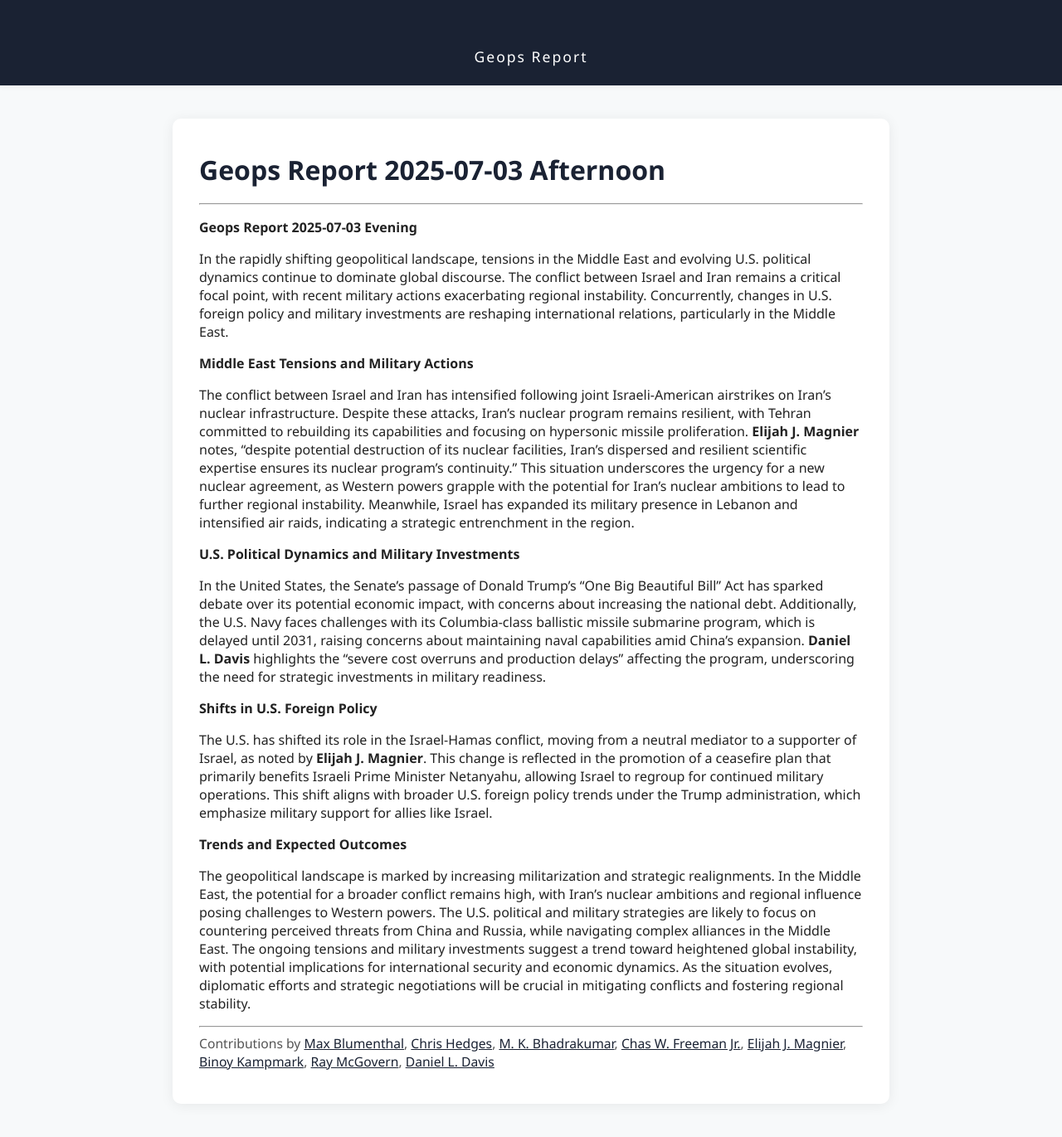
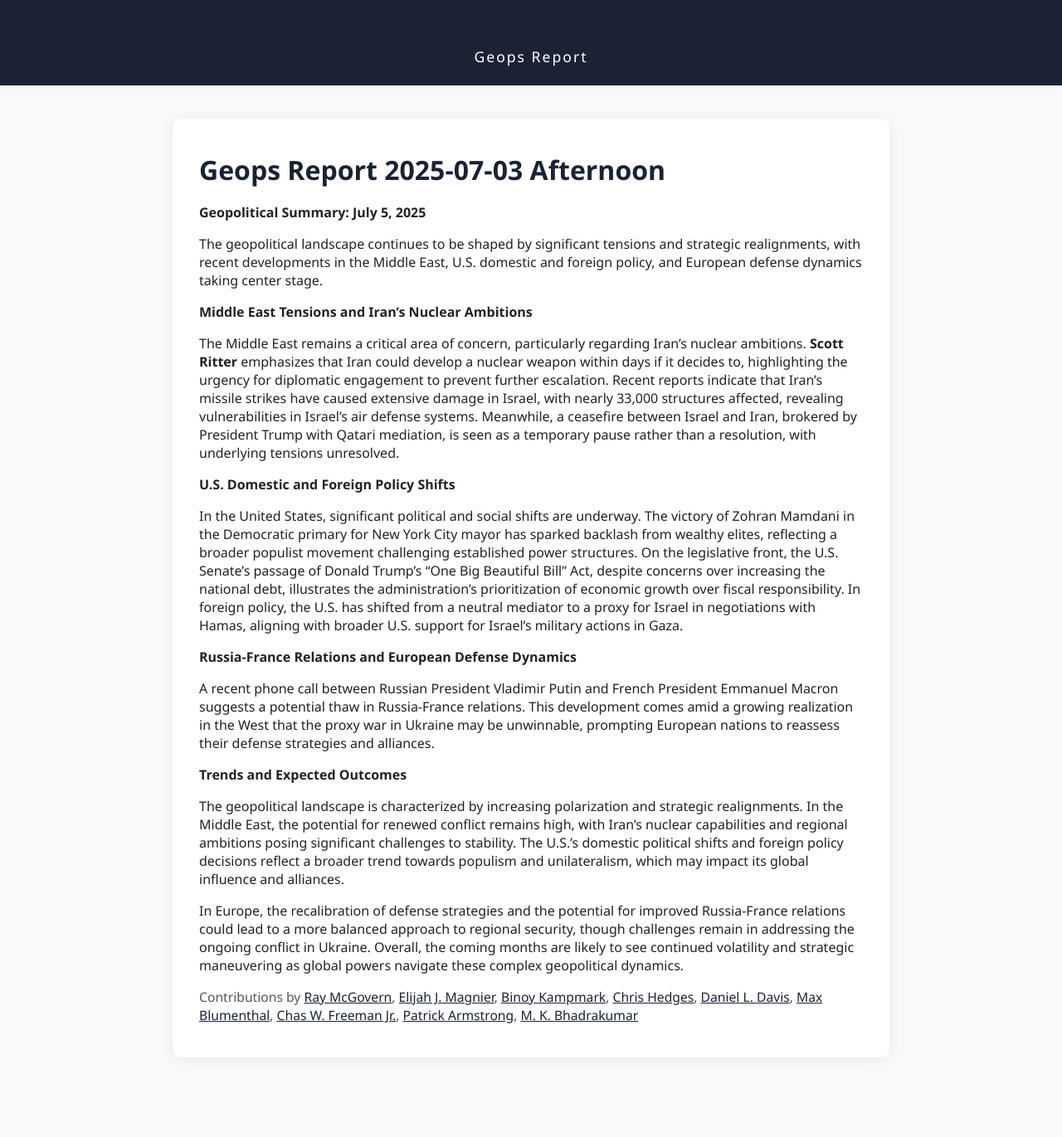
Before and after one commit to geopsreport/report, a Jekyll site: the page built from site/_posts/2025-07-03-afternoon-geops-report.md, in a window 1280 px wide. Shown: the whole page at 83% size. Built offline with Jekyll 4.4.1, drawn with Linux system fonts in a browser that asks for light colours; our own code applies the rules of GitHub Pages for plain Markdown files; after the commit the page ends 1315 px from its top, so only the background shows below that.

Commit message:
Auto: Publish new report 2025-07-03 22:52

```diff
--- a/site/_posts/2025-07-03-afternoon-geops-report.md
+++ b/site/_posts/2025-07-03-afternoon-geops-report.md
@@ -1,37 +1,36 @@
 ---
 title: "Geops Report 2025-07-03 Afternoon"
-date: 2025-07-03 21:00 UTC
+date: 2025-07-03 22:00 UTC
 analysts:
-  - Max Blumenthal
-  - Chris Hedges
-  - M. K. Bhadrakumar
-  - Chas W. Freeman Jr.
+  - Ray McGovern
   - Elijah J. Magnier
   - Binoy Kampmark
-  - Ray McGovern
+  - Chris Hedges
   - Daniel L. Davis
+  - Max Blumenthal
+  - Chas W. Freeman Jr.
+  - Patrick Armstrong
+  - M. K. Bhadrakumar
 ---
 
----
+**Geopolitical Summary: July 5, 2025**
 
-**Geops Report 2025-07-03 Evening**
+The geopolitical landscape continues to be shaped by significant tensions and strategic realignments, with recent developments in the Middle East, U.S. domestic and foreign policy, and European defense dynamics taking center stage.
 
-In the rapidly shifting geopolitical landscape, tensions in the Middle East and evolving U.S. political dynamics continue to dominate global discourse. The conflict between Israel and Iran remains a critical focal point, with recent military actions exacerbating regional instability. Concurrently, changes in U.S. foreign policy and military investments are reshaping international relations, particularly in the Middle East.
+**Middle East Tensions and Iran's Nuclear Ambitions**
 
-**Middle East Tensions and Military Actions**
+The Middle East remains a critical area of concern, particularly regarding Iran's nuclear ambitions. **Scott Ritter** emphasizes that Iran could develop a nuclear weapon within days if it decides to, highlighting the urgency for diplomatic engagement to prevent further escalation. Recent reports indicate that Iran's missile strikes have caused extensive damage in Israel, with nearly 33,000 structures affected, revealing vulnerabilities in Israel's air defense systems. Meanwhile, a ceasefire between Israel and Iran, brokered by President Trump with Qatari mediation, is seen as a temporary pause rather than a resolution, with underlying tensions unresolved.
 
-The conflict between Israel and Iran has intensified following joint Israeli-American airstrikes on Iran's nuclear infrastructure. Despite these attacks, Iran's nuclear program remains resilient, with Tehran committed to rebuilding its capabilities and focusing on hypersonic missile proliferation. **Elijah J. Magnier** notes, "despite potential destruction of its nuclear facilities, Iran's dispersed and resilient scientific expertise ensures its nuclear program's continuity." This situation underscores the urgency for a new nuclear agreement, as Western powers grapple with the potential for Iran's nuclear ambitions to lead to further regional instability. Meanwhile, Israel has expanded its military presence in Lebanon and intensified air raids, indicating a strategic entrenchment in the region.
+**U.S. Domestic and Foreign Policy Shifts**
 
-**U.S. Political Dynamics and Military Investments**
+In the United States, significant political and social shifts are underway. The victory of Zohran Mamdani in the Democratic primary for New York City mayor has sparked backlash from wealthy elites, reflecting a broader populist movement challenging established power structures. On the legislative front, the U.S. Senate's passage of Donald Trump's "One Big Beautiful Bill" Act, despite concerns over increasing the national debt, illustrates the administration's prioritization of economic growth over fiscal responsibility. In foreign policy, the U.S. has shifted from a neutral mediator to a proxy for Israel in negotiations with Hamas, aligning with broader U.S. support for Israel's military actions in Gaza.
 
-In the United States, the Senate's passage of Donald Trump's "One Big Beautiful Bill" Act has sparked debate over its potential economic impact, with concerns about increasing the national debt. Additionally, the U.S. Navy faces challenges with its Columbia-class ballistic missile submarine program, which is delayed until 2031, raising concerns about maintaining naval capabilities amid China's expansion. **Daniel L. Davis** highlights the "severe cost overruns and production delays" affecting the program, underscoring the need for strategic investments in military readiness.
+**Russia-France Relations and European Defense Dynamics**
 
-**Shifts in U.S. Foreign Policy**
-
-The U.S. has shifted its role in the Israel-Hamas conflict, moving from a neutral mediator to a supporter of Israel, as noted by **Elijah J. Magnier**. This change is reflected in the promotion of a ceasefire plan that primarily benefits Israeli Prime Minister Netanyahu, allowing Israel to regroup for continued military operations. This shift aligns with broader U.S. foreign policy trends under the Trump administration, which emphasize military support for allies like Israel.
+A recent phone call between Russian President Vladimir Putin and French President Emmanuel Macron suggests a potential thaw in Russia-France relations. This development comes amid a growing realization in the West that the proxy war in Ukraine may be unwinnable, prompting European nations to reassess their defense strategies and alliances.
 
 **Trends and Expected Outcomes**
 
-The geopolitical landscape is marked by increasing militarization and strategic realignments. In the Middle East, the potential for a broader conflict remains high, with Iran's nuclear ambitions and regional influence posing challenges to Western powers. The U.S. political and military strategies are likely to focus on countering perceived threats from China and Russia, while navigating complex alliances in the Middle East. The ongoing tensions and military investments suggest a trend toward heightened global instability, with potential implications for international security and economic dynamics. As the situation evolves, diplomatic efforts and strategic negotiations will be crucial in mitigating conflicts and fostering regional stability.
+The geopolitical landscape is characterized by increasing polarization and strategic realignments. In the Middle East, the potential for renewed conflict remains high, with Iran's nuclear capabilities and regional ambitions posing significant challenges to stability. The U.S.'s domestic political shifts and foreign policy decisions reflect a broader trend towards populism and unilateralism, which may impact its global influence and alliances.
 
----
+In Europe, the recalibration of defense strategies and the potential for improved Russia-France relations could lead to a more balanced approach to regional security, though challenges remain in addressing the ongoing conflict in Ukraine. Overall, the coming months are likely to see continued volatility and strategic maneuvering as global powers navigate these complex geopolitical dynamics.
```
